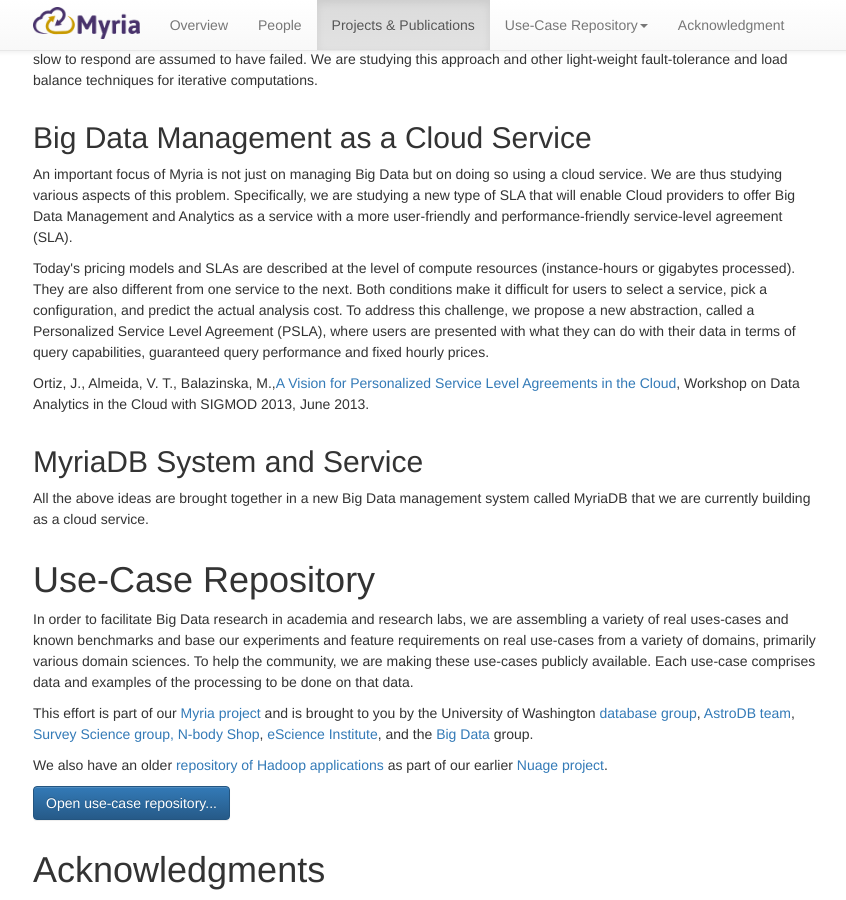
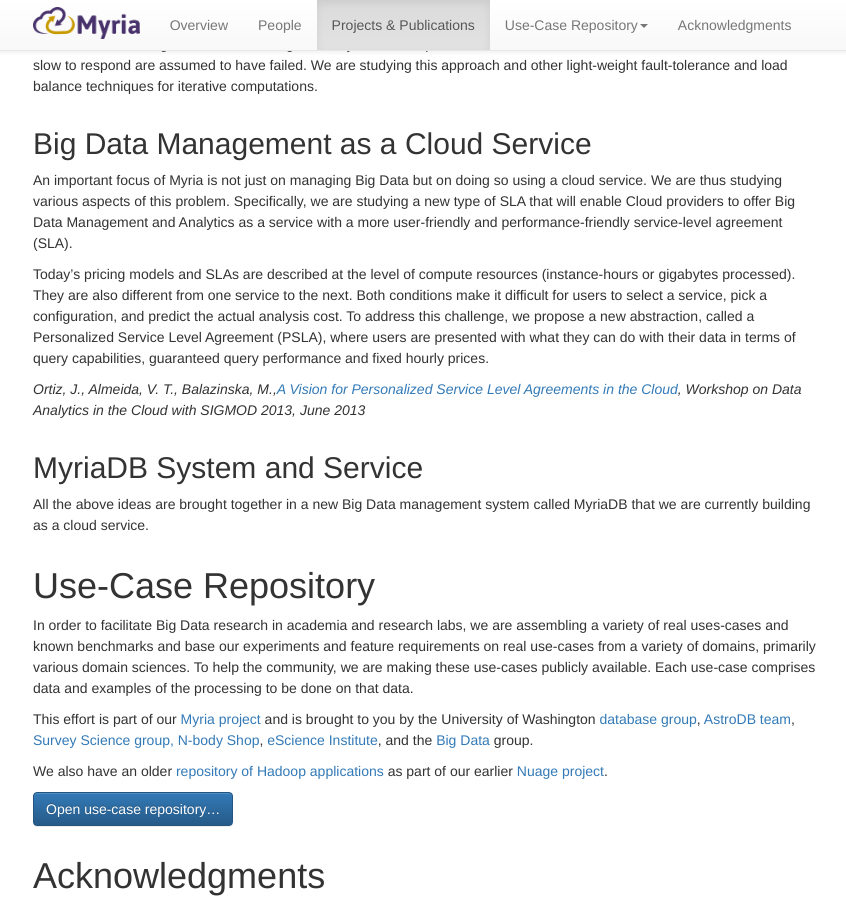
Before and after one commit to uwescience/myria-website, a Jekyll site: the page built from index.markdown, in a window 1280 px wide and 900 px high, scrolled down 2211 px. Shown: the whole window, without its empty margins (212-1058 px from the left). Built offline with Jekyll 4.4.1, drawn with Linux system fonts in a browser that asks for light colours; nearby versions of some CDN libraries; Markdown is read by kramdown in place of the engine named in the settings; some of the changed lines change nothing that is shown.

Commit message:
Markdownify index page and extract some includes

```diff
--- /dev/null
+++ b/_includes/overview.markdown
@@ -0,0 +1,7 @@
+Extracting knowledge out of Big Data today is a high-touch business,  requiring a human expert who deeply understands the application domain  as well as a growing ecosystem of complex distributed systems and  advanced statistical methods. These experts are hired in part for  their statistical expertise, but report that the majority of their time  is spent scaling and optimizing the relatively basic data manipulation  tasks in preparation for the actual statistical analysis or machine  learning step: identifying relevant data, cleaning, filtering, joining,  grouping, transforming, extracting features, and evaluating results.
+
+The Myria project focuses on building a new system called MyriaDB for Big Data Management  that is both fast and flexible, offering this system as a cloud service,  and addressing both the theoretical and systems challenges associated  with Big Data Management as a Cloud service.
+
+We also have other projects related to Big Data management. See our [overview page](https://www.cs.washington.edu/node/8749/).
+
+And be sure to see our [CSE-wide efforts in Big Data](http://www.cs.washington.edu/research/bigdata)
--- /dev/null
+++ b/_includes/sla.markdown
@@ -0,0 +1,5 @@
+An important focus of Myria is not just on managing Big Data but on doing so using a cloud service. We are thus studying various aspects of this problem. Specifically, we are studying a new type of SLA that will enable Cloud providers to offer Big Data Management and Analytics as a service with a more user-friendly and performance-friendly service-level agreement (SLA).
+
+Today's pricing models and SLAs are described at the level of compute resources (instance-hours or gigabytes processed). They are also different from one service to the next. Both conditions make it difficult for users to select a service, pick a configuration, and predict the actual analysis cost. To address this challenge, we propose a new abstraction, called a Personalized Service Level Agreement (PSLA), where users are presented with what they can do with their data in terms of query capabilities, guaranteed query performance and fixed hourly prices.
+
+*Ortiz, J., Almeida, V. T., Balazinska, M.,[A Vision for Personalized Service Level Agreements in the Cloud](publications/PSLA2013.pdf), Workshop on Data Analytics in the Cloud with SIGMOD 2013, June 2013*
--- a/_layouts/default.html
+++ b/_layouts/default.html
@@ -40,7 +40,7 @@
                   <li><a href="{{ site.baseurl}}/repository/uw-cat.html">CoAddition Testing</a></li>
                 </ul>
               </li>
-              <li><a href="{{ site.baseurl}}/#ack" data-target="#ack">Acknowledgment</a></li>
+              <li><a href="{{ site.baseurl}}/#ack" data-target="#ack">Acknowledgments</a></li>
             </ul>
           </div><!--/.nav-collapse -->
         </div>
--- a/index.html
+++ /dev/null
@@ -1,72 +0,0 @@
----
-layout: default
-title: Myria - Big Data Management as a Cloud Service
----
-
-<h1 id="overview">Overview</h1>
-
-Extracting knowledge out of Big Data today is a high-touch business,  requiring a human expert who deeply understands the application domain  as well as a growing ecosystem of complex distributed systems and  advanced statistical methods. These experts are hired in part for  their statistical expertise, but report that the majority of their time  is spent scaling and optimizing the relatively basic data manipulation  tasks in preparation for the actual statistical analysis or machine  learning step: identifying relevant data, cleaning, filtering, joining,  grouping, transforming, extracting features, and evaluating results.</p>
-
-<p>The Myria project focuses on building a new system called MyriaDB for Big Data Management  that is both fast and flexible, offering this system as a cloud service,  and addressing both the theoretical and systems challenges associated  with Big Data Management as a Cloud service.</p>
-
-<p>We also have other projects related to Big Data management. See our <a href="https://www.cs.washington.edu/node/8749/">overview page</a>.</p>
-
-<p>And be sure to see our <a href="http://www.cs.washington.edu/research/bigdata">CSE-wide efforts in Big Data</a>
-
-
-<h1 id="people">People</h1>
-
-{% capture people %}{% include people.markdown %}{% endcapture %}
-{{ people | markdownify }}
-
-<h1 id="publications"></a>Projects, Publications, and Software</h1>
-We are tackling several inter-related challenges:</p>
-
-<h2>Big Data Management Theory</h2>
-
-<p>We are studying the theory of efficient Big Data management, which leads to new fundamental results regarding the complexity of various ad hoc data transformations in modern massive-scale systems.</p>
-
-<p>Our model of computation is an extension of our recent Massively Parallel (MP) model, where computation is performed by P severs that alternate between computation and re-shuffling steps, and each server is limited to O(n/P) space, where n is the size of the data. We study the time/space complexity of data transformations and extensions to cope with failures. </p>
-
-<h2>Big Data Query languages</h2>
-
-{% capture languages %}{% include languages.markdown %}{% endcapture %}
-{{ languages | markdownify }}
-
-<h2>Systems-challenges of Efficient Big Data Management</h2>
-
-<p>We are studying a variety of challenges related to building systems for efficient Big Data management. A large fraction of this work is done in the context of the <a href="http://nuage.cs.washington.edu">Nuage project</a>. We are also tackling challenges related to the usability of Big Data systems in the <a href="http://cqms.cs.washington.edu/">CQMS project</a>.</p>
-
-<p>In the specific context of the Myria project, we started to focus on challenges associated with efficient iterative processing. In particular, failures and load imbalances are increasingly common as the size of data processing tasks grows, and exacerbated in iterative programs. In prior work, we have extensively studied both problems for non-iterative computations. For iterative programs, we propose a radically new, extremely lightweight approach, which we call FT/Skew Skip Mechanism: when a server fails, we simply allow the other servers to continue the iteration. The failed computation either re-joins eventually, after recovery; or is abandoned altogether, if the resulting accuracy is still acceptable. We treat skew as a form of failure: servers that are too slow to respond are assumed to have failed. We are studying this approach and other light-weight fault-tolerance and load balance techniques for iterative computations.</p>
-
-<h2>Big Data Management as a Cloud Service</h2>
-
-<p>An important focus of Myria is not just on managing Big Data but on doing so using a cloud service. We are thus studying various aspects of this problem.
-
-Specifically, we are studying a new type of SLA that will enable Cloud providers to offer Big Data Management and Analytics as a service with a more user-friendly and performance-friendly service-level agreement (SLA).</p>
-
-<p>Today's pricing models and SLAs are described at the level of compute resources (instance-hours or gigabytes processed). They are also different from one service to the next. Both conditions make it difficult for users to select a service, pick a configuration, and predict the actual analysis cost. To address this challenge, we propose a new abstraction, called a Personalized Service Level Agreement (PSLA), where users are presented with what they can do with their data in terms of query capabilities, guaranteed query performance and fixed hourly prices.</p>
-
-<p>Ortiz, J., Almeida, V. T., Balazinska, M.,<a href="publications/PSLA2013.pdf">A Vision for Personalized Service Level Agreements in the Cloud</a>, Workshop on Data Analytics in the Cloud with SIGMOD 2013, June 2013.</p>
-
-<h2><span>MyriaDB System and Service</span></h2>
-
-<p>All the above ideas are brought together in a new Big Data management system called MyriaDB that we are currently building as a cloud service.</p>
-
-
-<h1 id="usecases">Use-Case Repository</h1>
-
-<p>In order to facilitate Big Data research in academia and research labs, we are assembling a variety of real uses-cases and known benchmarks and base our experiments and feature requirements on real use-cases from a variety of domains, primarily various domain sciences. To help the community, we are making these use-cases publicly available. Each use-case comprises data and examples of the processing to be done on that data.</p>
-
-<p>This effort is part of our <a href="http://myria.cs.washington.edu">Myria project</a> and is brought to you by the University of Washington <a href="http://db.cs.washington.edu">database group</a>, <a href="http://db.cs.washington.edu/astrodb/">AstroDB team</a>, <a href="http://ssg.astro.washington.edu/home_ssg.shtml">Survey Science group,</a><a href="http://www-hpcc.astro.washington.edu/"> N-body Shop</a>, <a href="http://escience.washington.edu/">eScience Institute</a>, and the <a href="http://bigdata.cs.washington.edu">Big Data </a>group.</p>
-
-<p>We also have an older <a href="http://nuage.cs.washington.edu/repository.php">repository of Hadoop applications</a> as part of our earlier <a href="http://nuage.cs.washington.edu">Nuage project</a>.</p>
-
-<a class="btn btn-primary" href="{{ site.baseurl}}/repository/">Open use-case repository...</a>
-
-<h1 id="ack">Acknowledgments</h1>
-
-<p>The Myria project is partially supported by the National Science Foundation through <a href="http://www.nsf.gov/awardsearch/showAward.do?AwardNumber=1247469">NSF grant IIS-</a><a title="View Status for Proposal Number 1247469" href="https://www.fastlane.nsf.gov/researchadmin/viewProposalStatusDetails.do?propId=1247469&amp;performOrg=U of Washington">1247469</a>, gifts from <a href="http://www.emc.com">EMC</a>, and the <a href="http://istc-bigdata.org">Intel Science and Technology Center for Big Data</a>. Any opinions, findings, and conclusions or recommendations expressed in this material are those of the author(s) and do not necessarily reflect the views of the funding agencies.</p>
-
-<div style="height: 100px">
-</div>
--- /dev/null
+++ b/index.markdown
@@ -0,0 +1,58 @@
+---
+layout: default
+title: Myria - Big Data Management as a Cloud Service
+---
+
+<h1 id="overview">Overview</h1>
+
+{% include overview.markdown %}
+
+<h1 id="people">People</h1>
+
+{% include people.markdown %}
+
+<h1 id="publications">Projects, Publications, and Software</h1>
+
+We are tackling several inter-related challenges:
+
+## Big Data Management Theory
+
+We are studying the theory of efficient Big Data management, which leads to new fundamental results regarding the complexity of various ad hoc data transformations in modern massive-scale systems.
+
+Our model of computation is an extension of our recent Massively Parallel (MP) model, where computation is performed by P severs that alternate between computation and re-shuffling steps, and each server is limited to O(n/P) space, where n is the size of the data. We study the time/space complexity of data transformations and extensions to cope with failures.
+
+## Big Data Query languages
+
+{% include languages.markdown %}
+
+## Systems-challenges of Efficient Big Data Management
+
+We are studying a variety of challenges related to building systems for efficient Big Data management. A large fraction of this work is done in the context of the [Nuage project](http://nuage.cs.washington.edu). We are also tackling challenges related to the usability of Big Data systems in the [CQMS project](http://cqms.cs.washington.edu/).
+
+In the specific context of the Myria project, we started to focus on challenges associated with efficient iterative processing. In particular, failures and load imbalances are increasingly common as the size of data processing tasks grows, and exacerbated in iterative programs. In prior work, we have extensively studied both problems for non-iterative computations. For iterative programs, we propose a radically new, extremely lightweight approach, which we call FT/Skew Skip Mechanism: when a server fails, we simply allow the other servers to continue the iteration. The failed computation either re-joins eventually, after recovery; or is abandoned altogether, if the resulting accuracy is still acceptable. We treat skew as a form of failure: servers that are too slow to respond are assumed to have failed. We are studying this approach and other light-weight fault-tolerance and load balance techniques for iterative computations.
+
+## Big Data Management as a Cloud Service
+
+{% include sla.markdown %}
+
+## MyriaDB System and Service
+
+All the above ideas are brought together in a new Big Data management system called MyriaDB that we are currently building as a cloud service.
+
+
+<h1 id="usecases">Use-Case Repository</h1>
+
+In order to facilitate Big Data research in academia and research labs, we are assembling a variety of real uses-cases and known benchmarks and base our experiments and feature requirements on real use-cases from a variety of domains, primarily various domain sciences. To help the community, we are making these use-cases publicly available. Each use-case comprises data and examples of the processing to be done on that data.
+
+This effort is part of our [Myria project](http://myria.cs.washington.edu) and is brought to you by the University of Washington [database group](http://db.cs.washington.edu), [AstroDB team](http://db.cs.washington.edu/astrodb/), [Survey Science group,](http://ssg.astro.washington.edu/home_ssg.shtml)[ N-body Shop](http://www-hpcc.astro.washington.edu/), [eScience Institute](http://escience.washington.edu/), and the [Big Data ](http://bigdata.cs.washington.edu)group.
+
+We also have an older [repository of Hadoop applications](http://nuage.cs.washington.edu/repository.php) as part of our earlier [Nuage project](http://nuage.cs.washington.edu).
+
+<a class="btn btn-primary" href="{{ site.baseurl}}/repository/">Open use-case repository...</a>
+
+<h1 id="ack">Acknowledgments</h1>
+
+The Myria project is partially supported by the National Science Foundation through [NSF grant IIS-](http://www.nsf.gov/awardsearch/showAward.do?AwardNumber=1247469)[1247469](https://www.fastlane.nsf.gov/researchadmin/viewProposalStatusDetails.do?propId=1247469&amp;performOrg=U of Washington "View Status for Proposal Number 1247469"), gifts from [EMC](http://www.emc.com), and the [Intel Science and Technology Center for Big Data](http://istc-bigdata.org). Any opinions, findings, and conclusions or recommendations expressed in this material are those of the author(s) and do not necessarily reflect the views of the funding agencies.
+
+<div style="height: 100px">
+</div>
```
